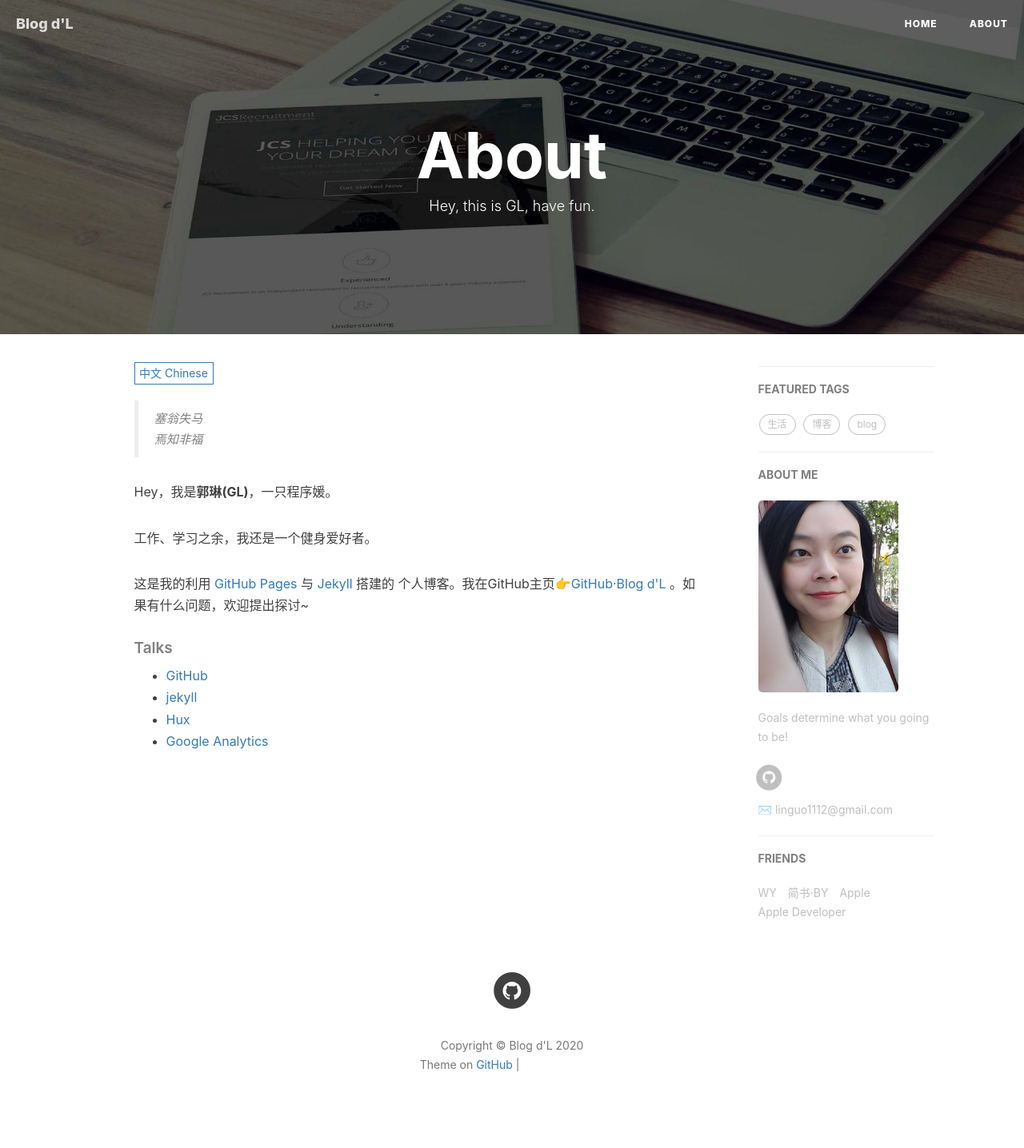
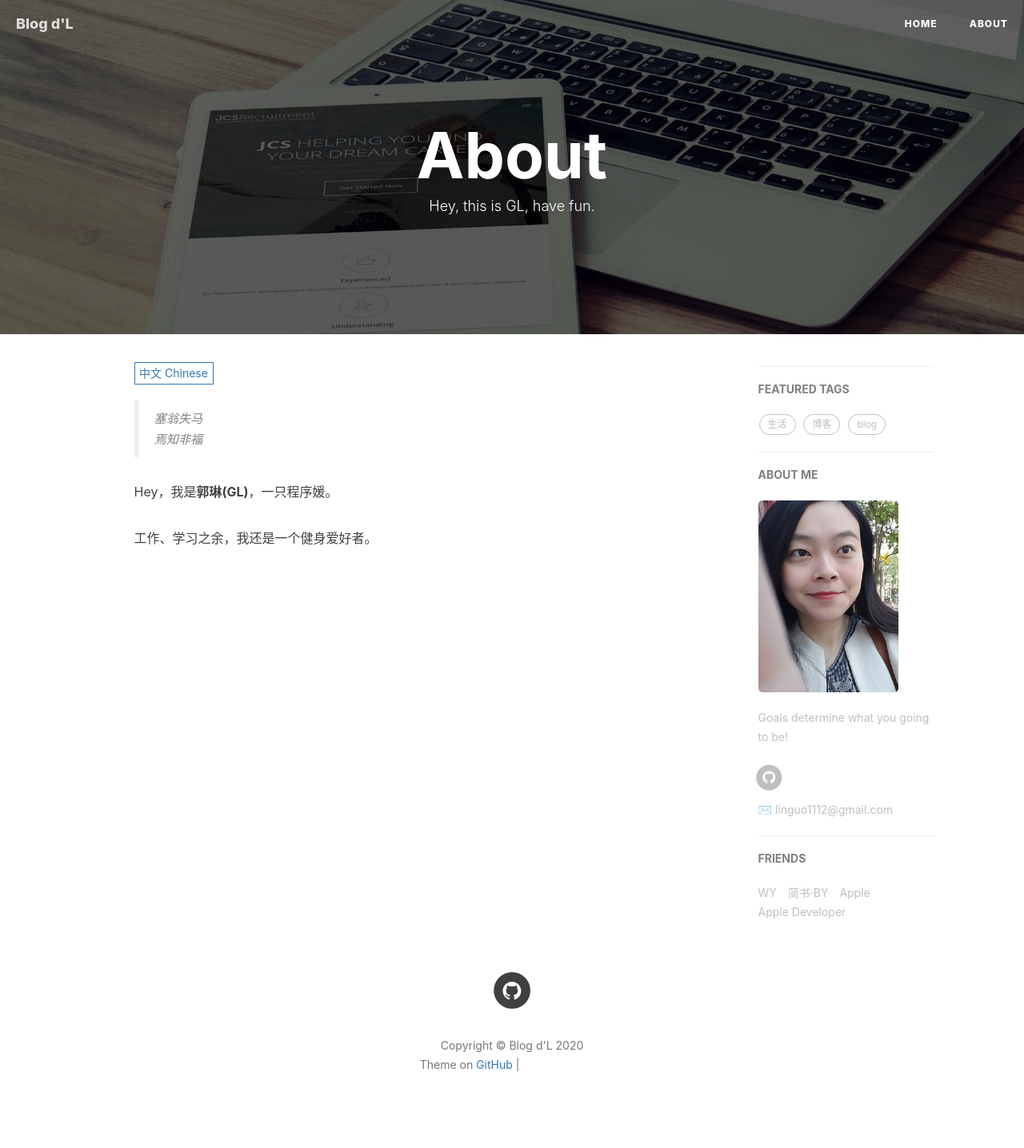
Before and after one commit to linguoguo/fr, a Jekyll site: the page built from about.html, in a window 1280 px wide. Shown: the whole page at 80% size. Built offline with Jekyll 4.4.1, drawn with Linux system fonts in a browser that asks for light colours; nearby versions of some CDN libraries; comment, search, counter and statistics services are not loaded; grey boxes are pictures that could not be loaded.

Commit message:
Update about.html

```diff
--- a/about.html
+++ b/about.html
@@ -22,18 +22,11 @@ header-img: "img/post-bg-rwd.jpg"
 
     <p>工作、学习之余，我还是一个健身爱好者。</p>
 
-    <p>这是我的利用 <a href="https://pages.github.com/">GitHub Pages</a> 与 <a href="http://jekyll.com.cn/">Jekyll</a> 搭建的 个人博客。我在GitHub主页<a href="https://voyagedl.github.io/">👉GitHub·Blog d'L</a> 。如果有什么问题，欢迎提出探讨~</p>
+
 
     <p></p>
 
-    <h5>Talks</h5>
 
-    <ul>
-        <li><a href="https://github.com">GitHub</a></li>
-        <li><a href="http://jekyll.com.cn/">jekyll</a></li>
-        <li><a href="http://huangxuan.me/">Hux</a></li>
-        <li><a href="https://analytics.google.com/analytics">Google Analytics</a></li>
-    </ul>
 </div>
 
 <!-- English Version -->
```
